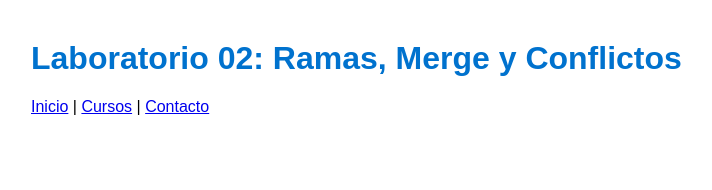
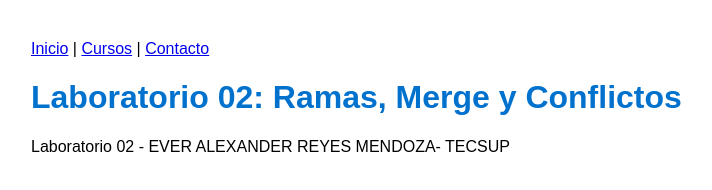
Before and after one commit to everreyes-stack/laboratorio02, a plain HTML site: page index.html in a window 1280 px wide. Shown: the whole page, without its empty margins (9-721 px from the left). Drawn offline with Linux system fonts and the light colour scheme.

Commit message:
Agrega pie de pagina

```diff
--- a/index.html
+++ b/index.html
@@ -6,9 +6,14 @@
   <link rel="stylesheet" href="estilos.css">
 </head>
 <body>
-  <h1>Laboratorio 02: Ramas, Merge y Conflictos</h1>
-</body>
-<nav>
+  <nav>
     <a href="#">Inicio</a> | <a href="#">Cursos</a> | <a href="#">Contacto</a>
   </nav>
+
+  <h1>Laboratorio 02: Ramas, Merge y Conflictos</h1>
+
+  <footer>
+    <p>Laboratorio 02 - EVER ALEXANDER REYES MENDOZA- TECSUP</p>
+  </footer>
+</body>
 </html>
```
